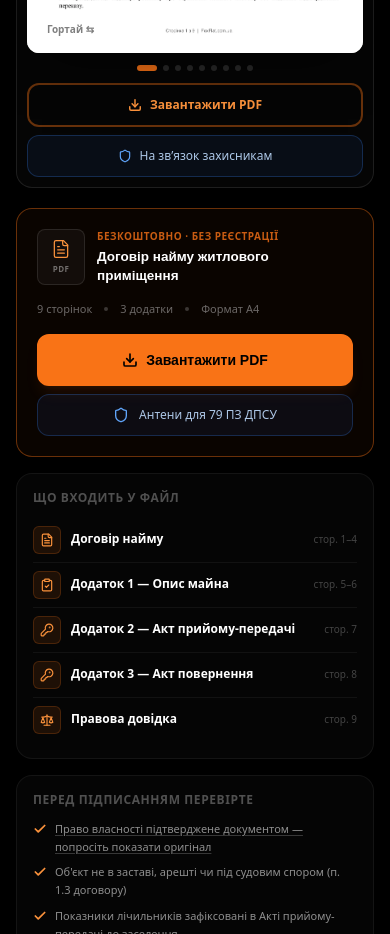
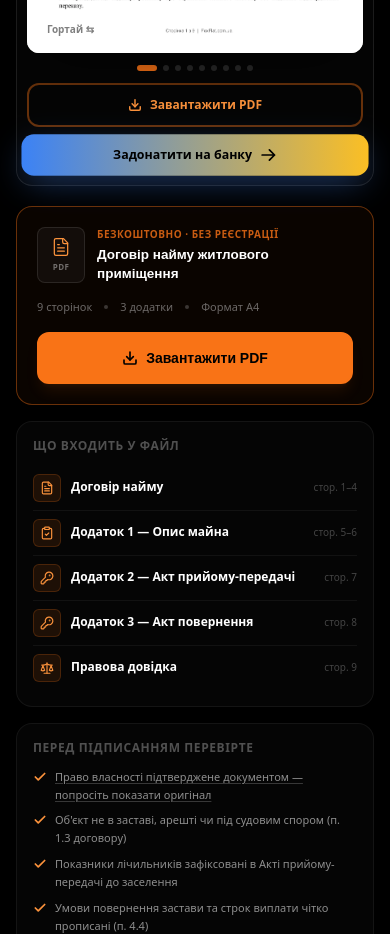
Before and after one commit to DNGameCompany/foxflat_web_next, a Next.js app: page /docs/dogovir-orendy in a window 390 px wide. Shown: the part 800-1734 px from the top of the page. Built offline with nearby package versions, Linux system fonts and the light colour scheme.

Commit message:
donate button in dohovir

```diff
--- a/src/app/docs/dogovir-orendy/RentalContractClient.tsx
+++ b/src/app/docs/dogovir-orendy/RentalContractClient.tsx
@@ -1,6 +1,7 @@
 "use client";
 
 import { useState, useEffect, useRef, useCallback } from "react";
+import Image from "next/image";
 import { createPortal } from "react-dom";
 import { motion, AnimatePresence, animate, useMotionValue } from "framer-motion";
 import {
@@ -14,7 +15,6 @@ import {
     Check,
     Maximize2,
     X,
-    Shield,          // ← додай
 } from "lucide-react";
 import HeaderFoxFlat from "@/src/components/HeaderFoxFlat";
 import * as gTag from "@/lib/gtag";
@@ -222,6 +222,61 @@ function Card({ children, className = "" }: { children: React.ReactNode; classNa
 
 function SectionLabel({ children }: { children: React.ReactNode }) {
     return <p className="text-xs font-bold tracking-wider text-white/30 uppercase mb-3">{children}</p>;
+}
+
+// Кнопка донату в стилі DonateFoxFlat: градієнт blue → amber, чорний жирний текст, стрілка
+function MilitaryDonateButton({
+                                  onClick,
+                                  label = "Задонатити на банку",
+                                  small = false,
+                              }: {
+    onClick: () => void;
+    label?: string;
+    small?: boolean;
+}) {
+    return (
+        <motion.a
+            href={MONOBANK_JAR_URL}
+            target="_blank"
+            rel="noopener noreferrer"
+            onClick={onClick}
+            animate={{
+                scale: [1, 1.04, 1],
+                boxShadow: [
+                    "0 10px 25px -5px rgba(59, 130, 246, 0.25)",
+                    "0 10px 35px -5px rgba(59, 130, 246, 0.45)",
+                    "0 10px 25px -5px rgba(59, 130, 246, 0.25)",
+                ],
+            }}
+            transition={{
+                duration: 1.8,
+                repeat: Infinity,
+                ease: "easeInOut",
+            }}
+            whileHover={{ scale: 1.03 }}
+            whileTap={{ scale: 0.98 }}
+            className={`group relative flex w-full items-center justify-center gap-2 overflow-hidden rounded-xl bg-gradient-to-r from-blue-500 to-amber-400 font-bold text-black shadow-lg shadow-blue-500/25 transition-colors hover:brightness-105 ${
+                small
+                    ? "px-4 py-3 text-xs"
+                    : "px-5 py-3 text-sm sm:rounded-2xl sm:px-6 sm:py-3.5 sm:text-base"
+            }`}
+        >
+            <span>{label}</span>
+            <svg
+                className="h-4 w-4 flex-shrink-0 transition-transform group-hover:translate-x-0.5 sm:h-5 sm:w-5"
+                fill="none"
+                viewBox="0 0 24 24"
+                stroke="currentColor"
+                strokeWidth={2.5}
+            >
+                <path
+                    strokeLinecap="round"
+                    strokeLinejoin="round"
+                    d="M13.5 4.5L21 12m0 0l-7.5 7.5M21 12H3"
+                />
+            </svg>
+        </motion.a>
+    );
 }
 
 const TOTAL_PAGES = 9;
@@ -666,16 +721,7 @@ function DocumentPreview({
                     <span>{downloading ? "Завантаження…" : "Завантажити PDF"}</span>
                 </button>
 
-                <a
-                    href={MONOBANK_JAR_URL}
-                    target="_blank"
-                    rel="noopener noreferrer"
-                    onClick={onDonate}
-                    className="group flex items-center justify-center gap-2 py-3 px-3 rounded-xl border border-blue-500/25 bg-blue-500/[0.07] text-blue-200/90 hover:bg-blue-500/15 hover:border-blue-400/40 hover:text-white transition-all duration-200 text-xs font-medium w-full"
-                >
-                    <Shield className="w-3.5 h-3.5 text-blue-400 group-hover:text-blue-300 transition-colors flex-shrink-0" strokeWidth={2} />
-                    <span>На зв’язок захисникам</span>
-                </a>
+                <MilitaryDonateButton onClick={onDonate} label="Задонатити на банку" small />
             </div>
 
             {mounted &&
@@ -694,19 +740,81 @@ function DocumentPreview({
     );
 }
 
+const DOWNLOAD_WAIT_SECONDS = 10;
+
 export default function RentalContractClient({ pdfUrl }: { pdfUrl: string }) {
     const [downloading, setDownloading] = useState(false);
     const [showDownloadModal, setShowDownloadModal] = useState(false);
+    const [showThanksModal, setShowThanksModal] = useState(false);
+    const [secondsLeft, setSecondsLeft] = useState(DOWNLOAD_WAIT_SECONDS);
+    const [showManualFallback, setShowManualFallback] = useState(false);
     const [mounted, setMounted] = useState(false);
 
     useEffect(() => setMounted(true), []);
+
+    // Відлік під час завантаження + поява ручного фолбеку, якщо файл сам не завантажився
+    useEffect(() => {
+        if (!showDownloadModal) return;
+
+        setSecondsLeft(DOWNLOAD_WAIT_SECONDS);
+        setShowManualFallback(false);
+
+        const tick = setInterval(() => {
+            setSecondsLeft((s) => (s > 0 ? s - 1 : 0));
+        }, 1000);
+
+        const fallbackTimer = setTimeout(() => {
+            setShowManualFallback(true);
+        }, DOWNLOAD_WAIT_SECONDS * 1000);
+
+        return () => {
+            clearInterval(tick);
+            clearTimeout(fallbackTimer);
+        };
+    }, [showDownloadModal]);
+
+    const handleManualDownloadClick = async () => {
+        try {
+            const res = await fetch(pdfUrl, { credentials: "same-origin" });
+            if (!res.ok) throw new Error("Download failed");
+
+            const blob = await res.blob();
+            const url = URL.createObjectURL(blob);
+            const a = document.createElement("a");
+            a.href = url;
+            a.download = "dogovir-najmu-zhytla.pdf";
+            document.body.appendChild(a);
+            a.click();
+            a.remove();
+            URL.revokeObjectURL(url);
+
+            logContractDownload();
+            gTag.event({
+                action: "download_contract_template",
+                category: "contract_page",
+                label: "PDF template manual fallback click",
+            });
+        } catch {
+            window.open(pdfUrl, "_blank", "noopener,noreferrer");
+            logContractDownload();
+            gTag.event({
+                action: "download_contract_template",
+                category: "contract_page",
+                label: "PDF template manual fallback window.open",
+            });
+        } finally {
+            setShowDownloadModal(false);
+            setDownloading(false);
+            setShowThanksModal(true);
+        }
+    };
 
     const handleDownload = async () => {
         if (downloading) return;
         setDownloading(true);
         setShowDownloadModal(true);
 
-        const minDelay = new Promise((resolve) => setTimeout(resolve, 10_000));
+        const minDelay = new Promise((resolve) => setTimeout(resolve, DOWNLOAD_WAIT_SECONDS * 1000));
 
         try {
             const [res] = await Promise.all([
@@ -744,6 +852,9 @@ export default function RentalContractClient({ pdfUrl }: { pdfUrl: string }) {
         } finally {
             setShowDownloadModal(false);
             setDownloading(false);
+            // Показуємо прохання про донат ПІСЛЯ того, як людина отримала файл —
+            // а не поки вона ще чекає завантаження.
+            setShowThanksModal(true);
         }
     };
 
@@ -752,6 +863,15 @@ export default function RentalContractClient({ pdfUrl }: { pdfUrl: string }) {
             action: "click_donate_monobank",
             category: "contract_page",
             label: "79 ПЗ ДПСУ — Monobank Jar",
+        });
+    };
+
+    const handlePostDownloadDonateClick = () => {
+        handleDonateClick();
+        gTag.event({
+            action: "click_donate_post_download",
+            category: "contract_page",
+            label: "thanks_modal",
         });
     };
 
@@ -843,8 +963,7 @@ export default function RentalContractClient({ pdfUrl }: { pdfUrl: string }) {
                                     <span>Формат A4</span>
                                 </div>
 
-                                {/* ГОЛОВНИЙ БЛОК З ДВОМА КНОПКАМИ (PRIMARY + DONATE) */}
-                                <div className="space-y-2">
+                                {/* ГОЛОВНА КНОПКА ЗАВАНТАЖЕННЯ. Донат тепер просимо ПІСЛЯ завантаження — див. showThanksModal */}
                                 <button
                                     type="button"
                                     onClick={handleDownload}
@@ -855,18 +974,6 @@ export default function RentalContractClient({ pdfUrl }: { pdfUrl: string }) {
                                     <Download className="w-4 h-4 stroke-[2.5]" />
                                     {downloading ? "Завантаження…" : "Завантажити PDF"}
                                 </button>
-
-                                    <a
-                                        href={MONOBANK_JAR_URL}
-                                        target="_blank"
-                                        rel="noopener noreferrer"
-                                        onClick={handleDonateClick}
-                                        className="group flex items-center justify-center gap-2.5 py-3 px-4 rounded-xl border border-blue-500/25 bg-blue-500/[0.07] hover:bg-blue-500/15 hover:border-blue-400/40 text-blue-200/90 hover:text-white transition-all duration-200 text-xs font-medium w-full"
-                                    >
-                                        <Shield className="w-4 h-4 text-blue-400 group-hover:text-blue-300 transition-colors" strokeWidth={2} />
-                                        <span>Антени для 79 ПЗ ДПСУ</span>
-                                    </a>
-                                </div>
                             </div>
 
                             <Card>
@@ -1109,47 +1216,100 @@ export default function RentalContractClient({ pdfUrl }: { pdfUrl: string }) {
                 </div>
             </motion.section>
 
-            {/* МОДАЛКА ПРИ ЗАВАНТАЖЕННІ ДАКУМЕНТА — з додатковою пропозицією донату під час очікування */}
+            {/* МОДАЛКА ПІД ЧАС ЗАВАНТАЖЕННЯ — головний фокус на зборі, відлік — дрібним текстом внизу */}
             {mounted &&
                 showDownloadModal &&
                 createPortal(
                     <div className="fixed inset-0 z-[200] bg-black/80 backdrop-blur-sm flex items-center justify-center p-4">
-                        <div className="w-full max-w-sm rounded-2xl border border-white/10 bg-[#111] p-8 text-center shadow-2xl">
-                            <div className="mx-auto mb-5 h-12 w-12 rounded-full border-2 border-orange-500/30 border-t-orange-500 animate-spin" />
+                        <div
+                            className="w-full max-w-sm rounded-2xl bg-[#111] p-8 text-center shadow-2xl"
+                            style={{ border: "1px solid rgba(255,255,255,0.08)" }}
+                        >
+                            <div
+                                className="mx-auto mb-4 w-14 h-14 rounded-full flex items-center justify-center bg-gradient-to-br from-blue-500/20 to-amber-400/20 border border-white/10"
+                            >
+                                <Image
+                                    src="/images/tryzub.png"
+                                    alt="Тризуб"
+                                    width={28}
+                                    height={28}
+                                    className="w-7 h-7 object-contain"
+                                />
+                            </div>
+
                             <p
                                 className="text-white font-bold mb-2"
                                 style={{ fontFamily: "'Unbounded', sans-serif", fontSize: "15px" }}
                             >
-                                Готуємо PDF…
+                                Поки готується файл
                             </p>
-                            <p className="text-sm text-white/45 leading-relaxed">
-                                Файл формується. Завантаження почнеться автоматично через кілька секунд.
+                            <p className="text-sm text-white/55 leading-relaxed mb-5">
+                                Цей шаблон безкоштовний завдяки людям, які його підтримують. Є 10 секунд —
+                                гляньте, чи можете допомогти захисникам 79 ОШБр
                             </p>
-                            <div className="mt-5 h-1.5 w-full rounded-full bg-white/10 overflow-hidden">
-                                <div
-                                    className="h-full rounded-full bg-orange-500"
-                                    style={{ animation: "downloadProgress 10s linear forwards" }}
-                                />
+
+                            <MilitaryDonateButton onClick={handleDonateClick} />
+
+                            <div className="mt-5 flex items-center justify-center gap-1.5 text-[10px] text-white/25">
+                                <div className="w-2.5 h-2.5 rounded-full border-2 border-white/15 border-t-white/40 animate-spin" />
+                                <span>
+                                    {secondsLeft > 0
+                                        ? `завантаження почнеться через ${secondsLeft} с…`
+                                        : "завантажуємо…"}
+                                </span>
                             </div>
 
-                            {/* Додаткове дружнє нагадування під час генерації */}
-                            <a
-                                href={MONOBANK_JAR_URL}
-                                target="_blank"
-                                rel="noopener noreferrer"
-                                onClick={handleDonateClick}
-                                className="group mt-6 inline-flex items-center justify-center gap-2 py-2.5 px-4 rounded-xl border border-blue-500/25 bg-blue-500/[0.07] hover:bg-blue-500/15 hover:border-blue-400/40 text-blue-200/80 hover:text-white transition-all duration-200 text-xs font-medium"
+                            {showManualFallback && (
+                                <button
+                                    onClick={handleManualDownloadClick}
+                                    className="mt-3 text-xs text-orange-400 hover:text-orange-300 underline underline-offset-2 transition-colors"
                                 >
-                                <Shield className="w-3.5 h-3.5 text-blue-400 group-hover:text-blue-300 transition-colors" strokeWidth={2} />
-                                <span>Поки готується PDF — допоможи воїнам</span>
-                            </a>
+                                    Завантаження не почалось? Натисніть сюди
+                                </button>
+                            )}
                         </div>
-                        <style>{`
-                            @keyframes downloadProgress {
-                                from { width: 0%; }
-                                to { width: 100%; }
-                            }
-                        `}</style>
+                    </div>,
+                    document.body
+                )}
+
+            {/* МОДАЛКА ПІСЛЯ УСПІШНОГО ЗАВАНТАЖЕННЯ — тут просимо про донат, коли людина вже отримала цінність */}
+            {mounted &&
+                showThanksModal &&
+                createPortal(
+                    <div className="fixed inset-0 z-[200] bg-black/80 backdrop-blur-sm flex items-center justify-center p-4">
+                        <div className="relative w-full max-w-sm rounded-2xl border border-white/10 bg-[#111] p-8 text-center shadow-2xl">
+                            <button
+                                onClick={() => setShowThanksModal(false)}
+                                aria-label="Закрити"
+                                className="absolute top-3 right-3 w-8 h-8 rounded-full bg-white/10 hover:bg-white/20 text-white/60 hover:text-white flex items-center justify-center transition-colors"
+                            >
+                                <X className="w-4 h-4" strokeWidth={2.5} />
+                            </button>
+
+                            <div className="mx-auto mb-4 w-12 h-12 rounded-full bg-green-500/15 border border-green-500/30 flex items-center justify-center">
+                                <Check className="w-6 h-6 text-green-400" strokeWidth={3} />
+                            </div>
+
+                            <p
+                                className="text-white font-bold mb-2"
+                                style={{ fontFamily: "'Unbounded', sans-serif", fontSize: "15px" }}
+                            >
+                                Договір завантажено
+                            </p>
+                            <p className="text-sm text-white/50 leading-relaxed mb-6">
+                                Якщо він заощадив вам гроші на юристі — 30 секунд, щоб підтримати
+                                захисників 79 ОШБр
+                            </p>
+
+                            <MilitaryDonateButton onClick={handlePostDownloadDonateClick} />
+
+                            <button
+                                onClick={() => setShowThanksModal(false)}
+                                className="mt-3 text-xs text-white/30 hover:text-white/50 transition-colors"
+                            >
+                                Нехай іншим разом
+                            </button>
+                        </div>
                     </div>,
                     document.body
                 )}
```
Also changed, not shown: public/images/tryzub.png (added). Lines whose indentation alone changed are shown as unchanged.
